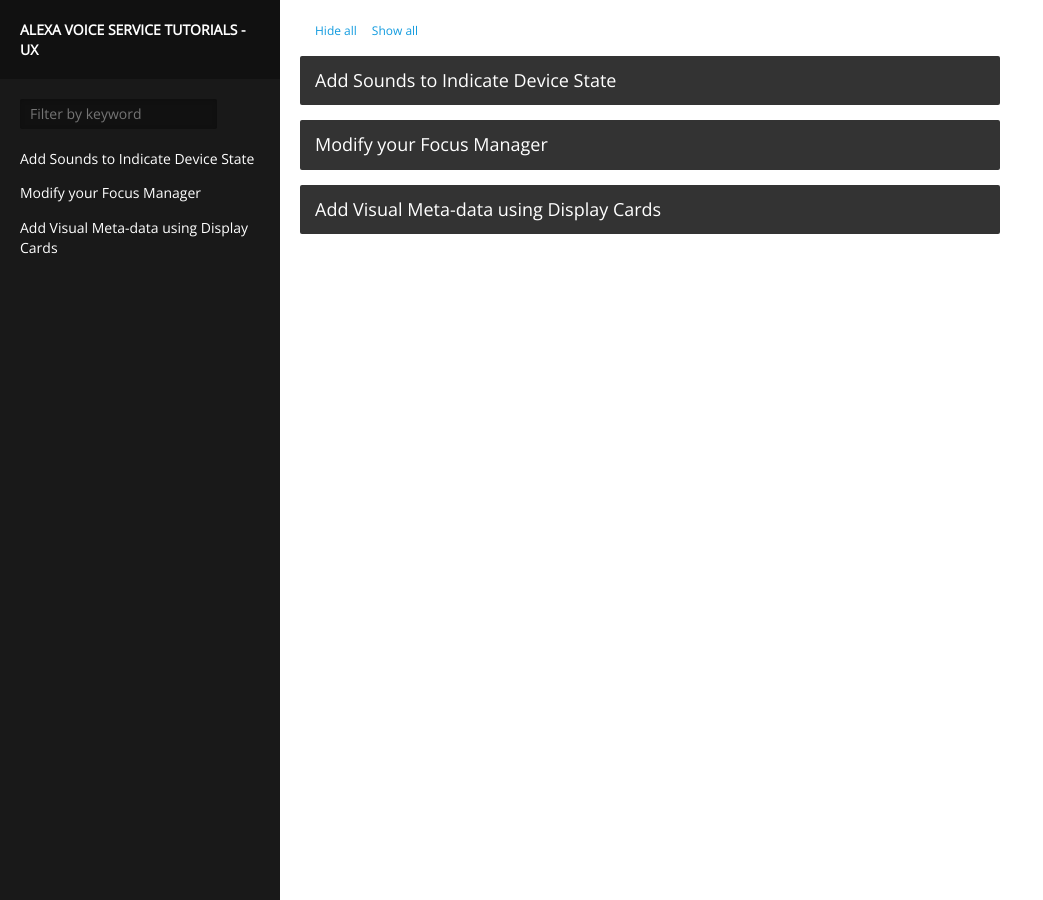
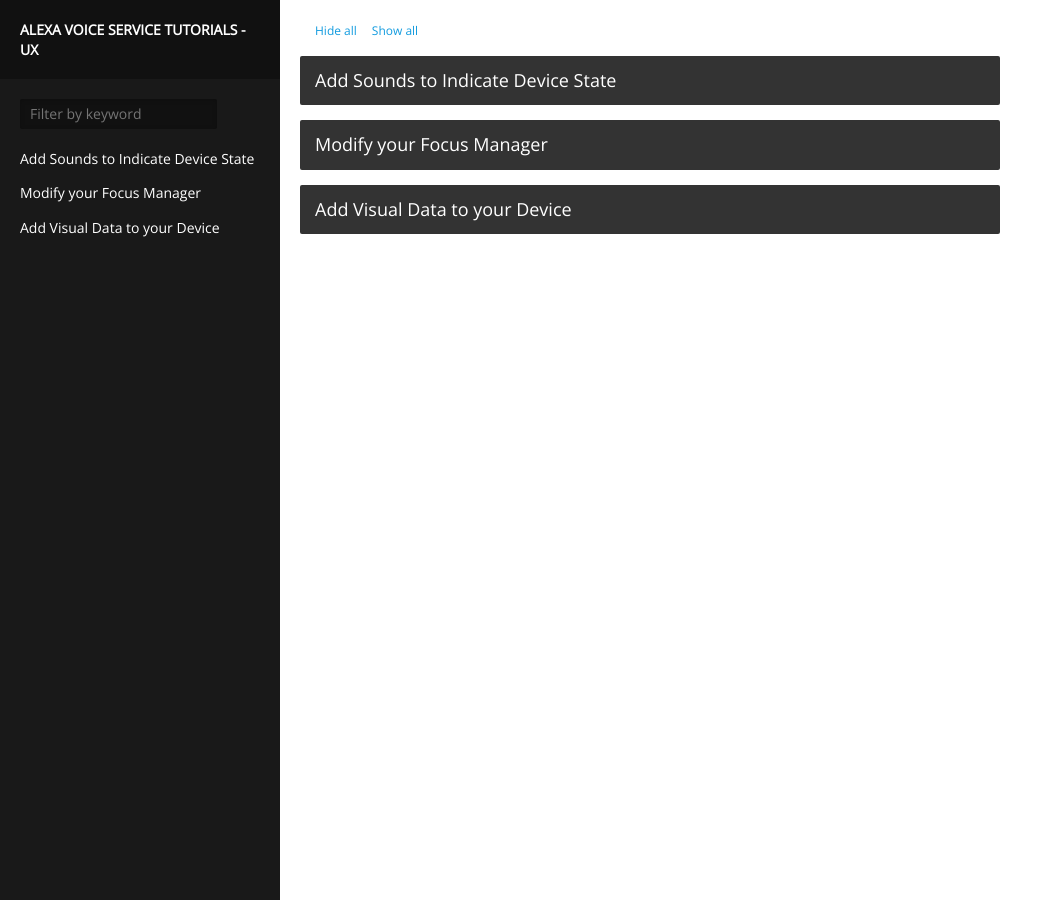
Before and after one commit to AlexaVoiceService/UX, a Jekyll site: the page built from index.html, in a window 1280 px wide. Shown: the whole page, without its empty margins (0-1043 px from the left). Built offline with Jekyll 4.4.1, drawn with Linux system fonts in a browser that asks for light colours.

Commit message:
Update 2012-12-15-13-Add-Visual-Metadata.md

```diff
--- a/_posts/2012-12-15-13-Add-Visual-Metadata.md
+++ b/_posts/2012-12-15-13-Add-Visual-Metadata.md
@@ -1,5 +1,5 @@
 ---
-title: 'Add Visual Meta-data using Display Cards'
+title: 'Add Visual Data to your Device'
 
 
 layout: nil
```
